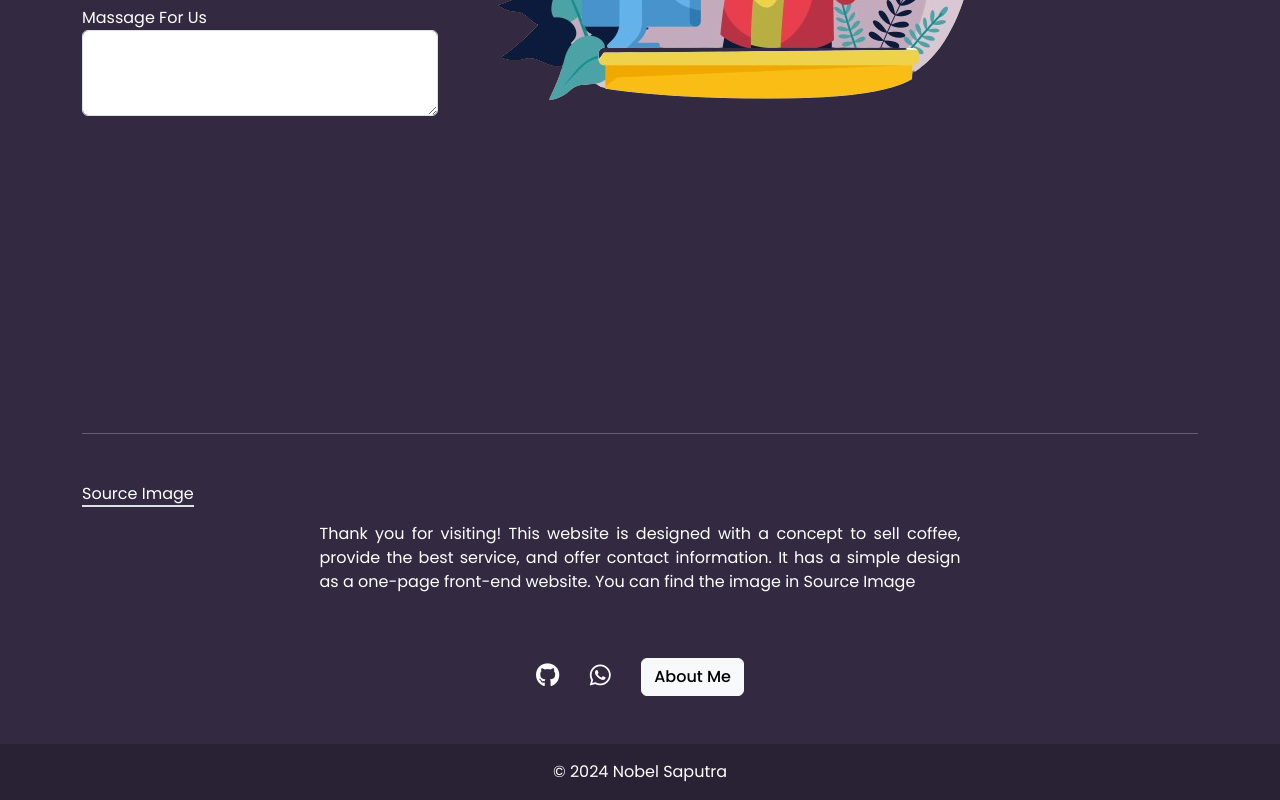
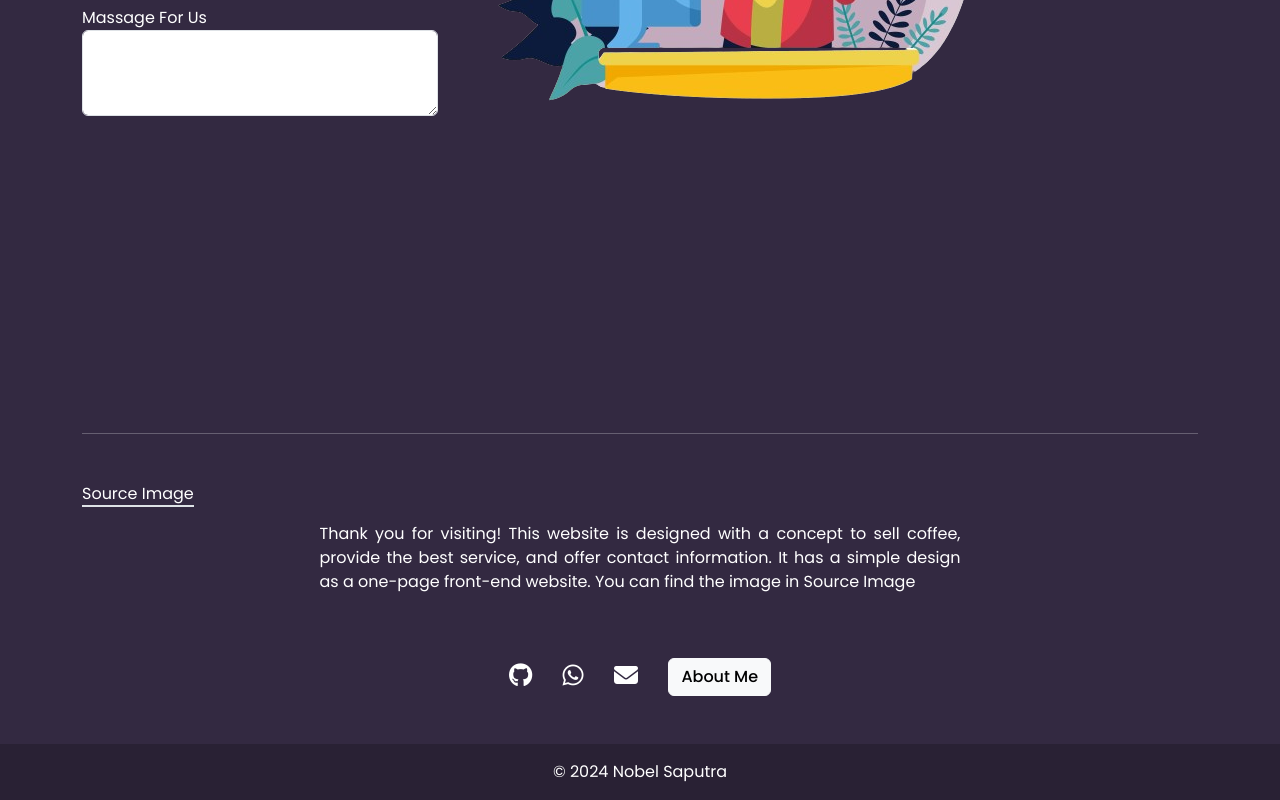
Before and after one commit to nobelsaputra/cupcoff, a plain HTML site: page index.html in a window 1280 px wide. Shown: the part 3331-4131 px from the top of the page. Drawn offline with nearby package versions, Linux system fonts and the light colour scheme; a web font is replaced by a local one.

Commit message:
Update index.html

```diff
--- a/index.html
+++ b/index.html
@@ -235,6 +235,9 @@
             <a href="https://wa.wizard.id/f2a8d4" class="text-white me-4">
               <i class="fab fa-whatsapp"></i>
             </a>
+             <a href="mailto:nobelsaputra10@gmail.com" class="text-white me-4">
+              <i class="fa-solid fa-envelope"></i>
+            </a>
             <a href="" class="btn btn-light fw-medium">About Me</a>
           </section>
           <!-- Section: Social -->
```
